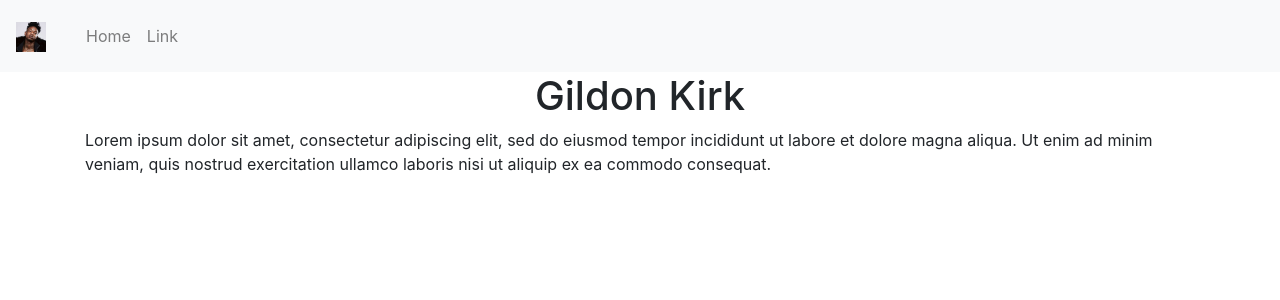
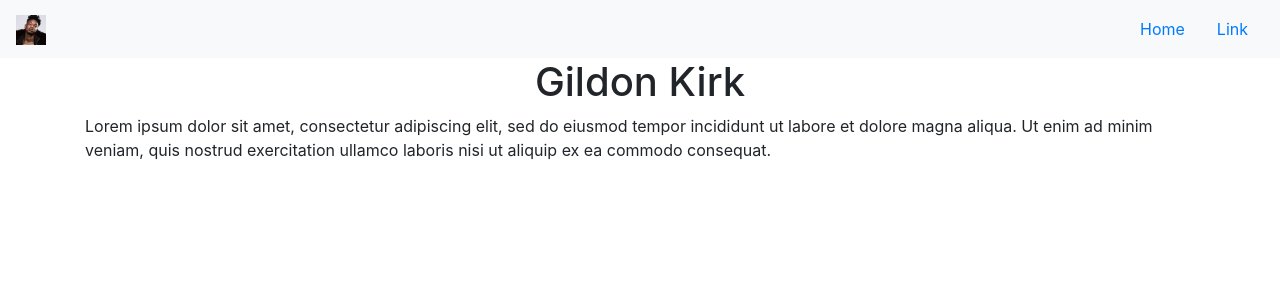
Before and after one commit to gildonkirk/portfolio, a React (Create React App) app: page / in a window 1280 px wide. Shown: the top 300 px of the page. Built offline with nearby package versions, Linux system fonts and the light colour scheme.

Commit message:
nav component floats fixed

```diff
--- a/src/App.css
+++ b/src/App.css
@@ -1,7 +1,7 @@
+* {
+  box-sizing: border-box;
+}
+
 .homeHeader {
   text-align: center;
 }
-
-.navRight {
-  float: right;
-}
--- a/src/Components/MultiUse/Nav.js
+++ b/src/Components/MultiUse/Nav.js
@@ -5,7 +5,7 @@ import NavRight from './NavRight';
 class Nav extends Component {
   render() {
     return (
-      <nav className="navbar navbar-expand-lg navbar-light bg-light">
+      <nav className="navbar navbar-light bg-light justify-content-between">
         <NavLeft />
         <NavRight />
       </nav>
--- a/src/Components/MultiUse/NavRight.js
+++ b/src/Components/MultiUse/NavRight.js
@@ -3,18 +3,14 @@ import React, { Component } from 'react';
 class NavRight extends Component {
   render() {
     return (
-      <nav className="navbar navbar-expand-lg navbar-light bg-light navbar-right">
-        <div className="collapse navbar-collapse" id="navbarSupportedContent">
-          <ul className="navbar-nav mr-auto">
-            <li className="nav-item">
-              <a className="nav-link" href="/">Home</a>
-            </li>
-            <li className="nav-item">
-              <a className="nav-link" href="/">Link</a>
-            </li>
-          </ul>
-        </div>
-      </nav>
+      <ul className="nav">
+        <li className="nav-item active">
+          <a className="nav-link navText" href="/">Home <span className="sr-only">(current)</span></a>
+        </li>
+        <li className="nav-item">
+          <a className="nav-link navText" href="/">Link</a>
+        </li>
+      </ul>
     );
   };
 }
```
